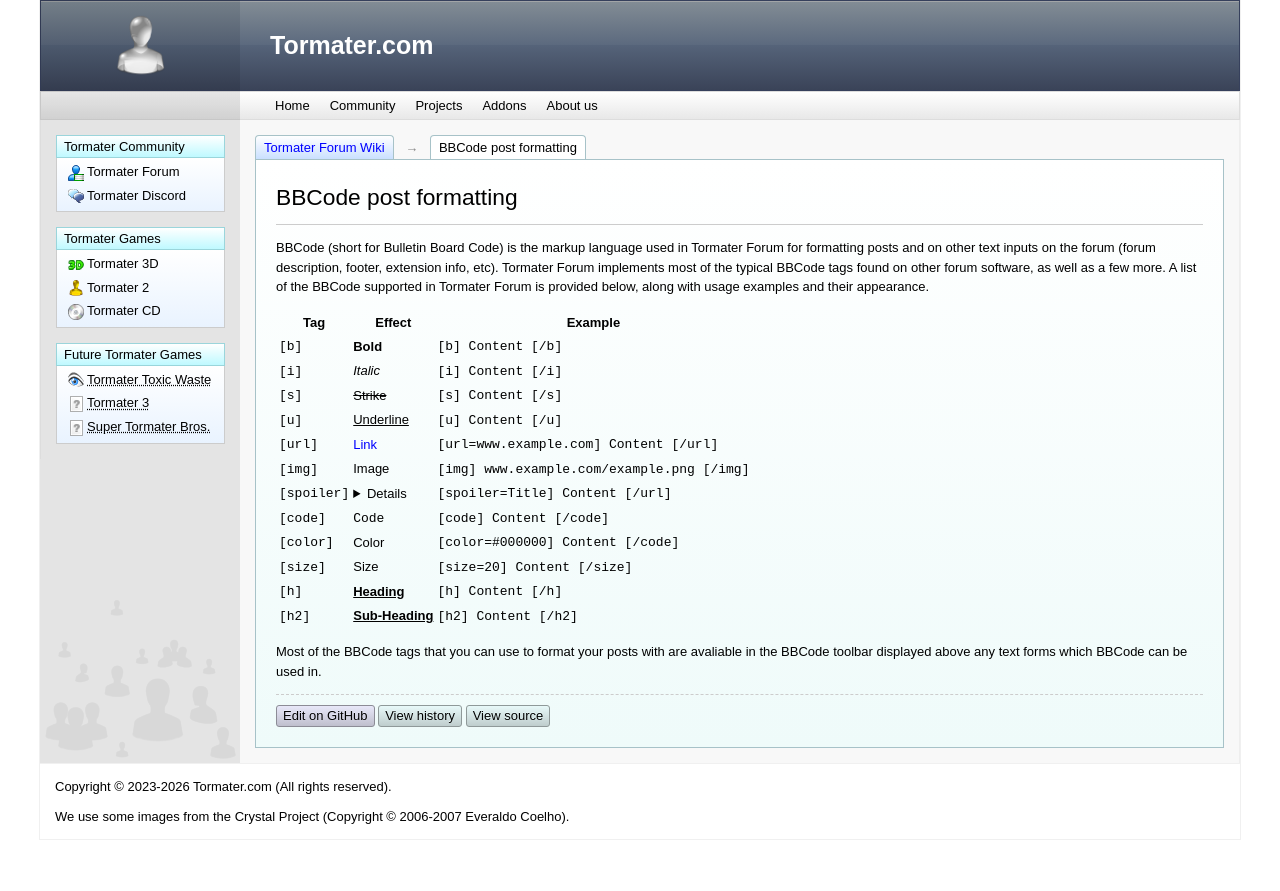
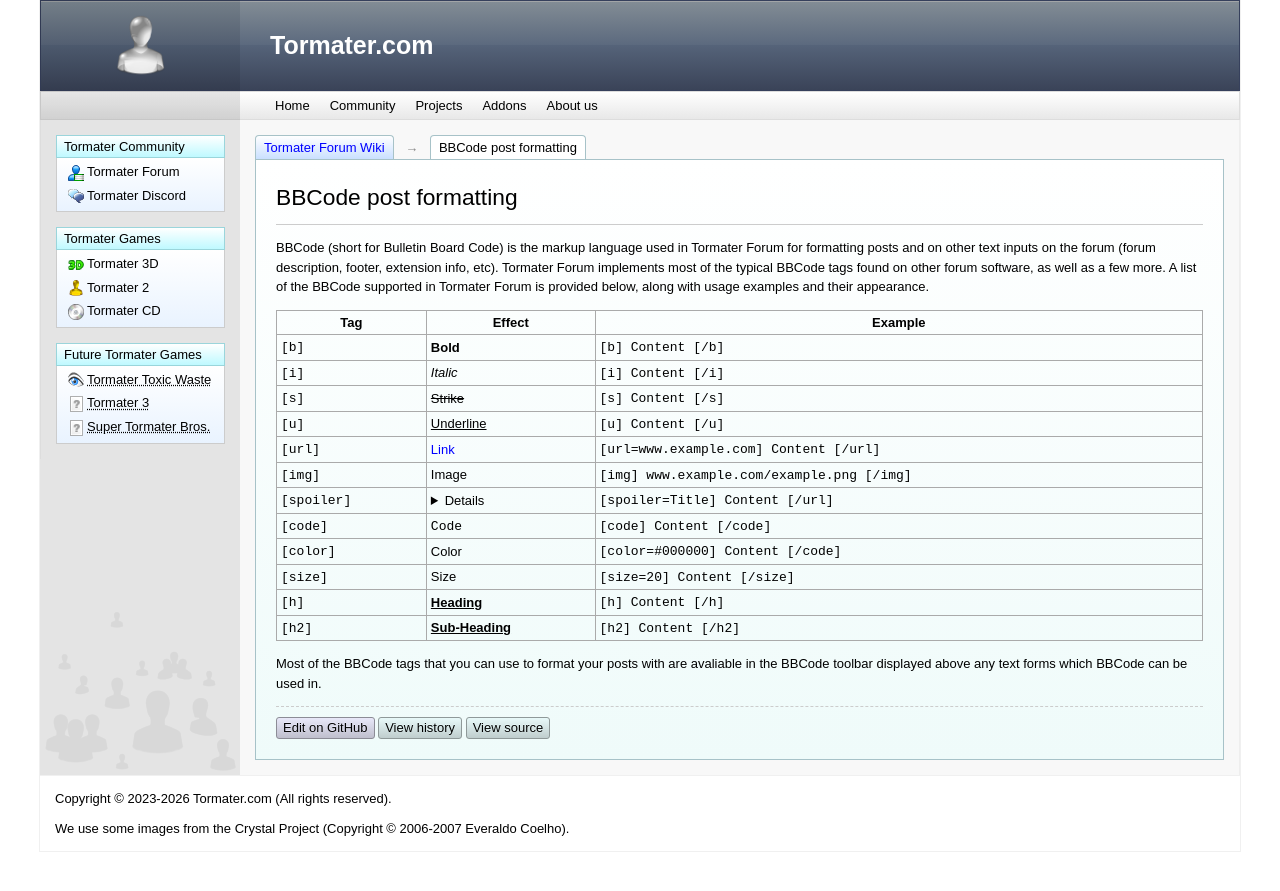
Before and after one commit to tormater/tormater.github.io, a Jekyll site: the page built from wiki/tormater-forum/BBCode-post-formatting.md, in a window 1280 px wide. Shown: the top 891 px of the page. Built offline with Jekyll 4.4.1, drawn with Linux system fonts in a browser that asks for light colours.

Commit message:
Add table styles

```diff
--- a/assets/css/wiki.css
+++ b/assets/css/wiki.css
@@ -106,3 +106,17 @@
   filter: brightness(90%);
   color: #000;
 }
+
+table {
+  width: 100%;
+  box-sizing: border-box;
+}
+
+td, th {
+  padding: 2px 4px;
+}
+
+table, td, th {
+  border: 1px solid #aaa;
+  border-collapse: collapse;
+}
```
